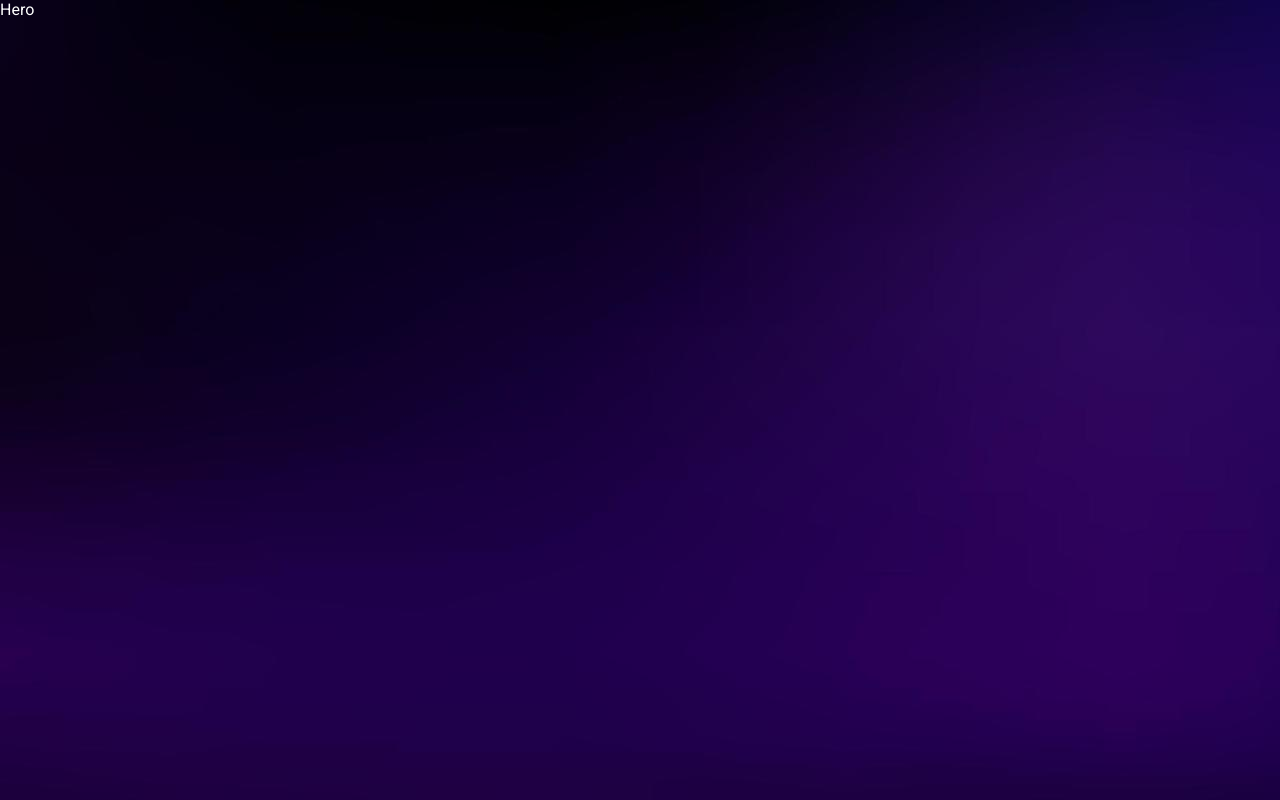
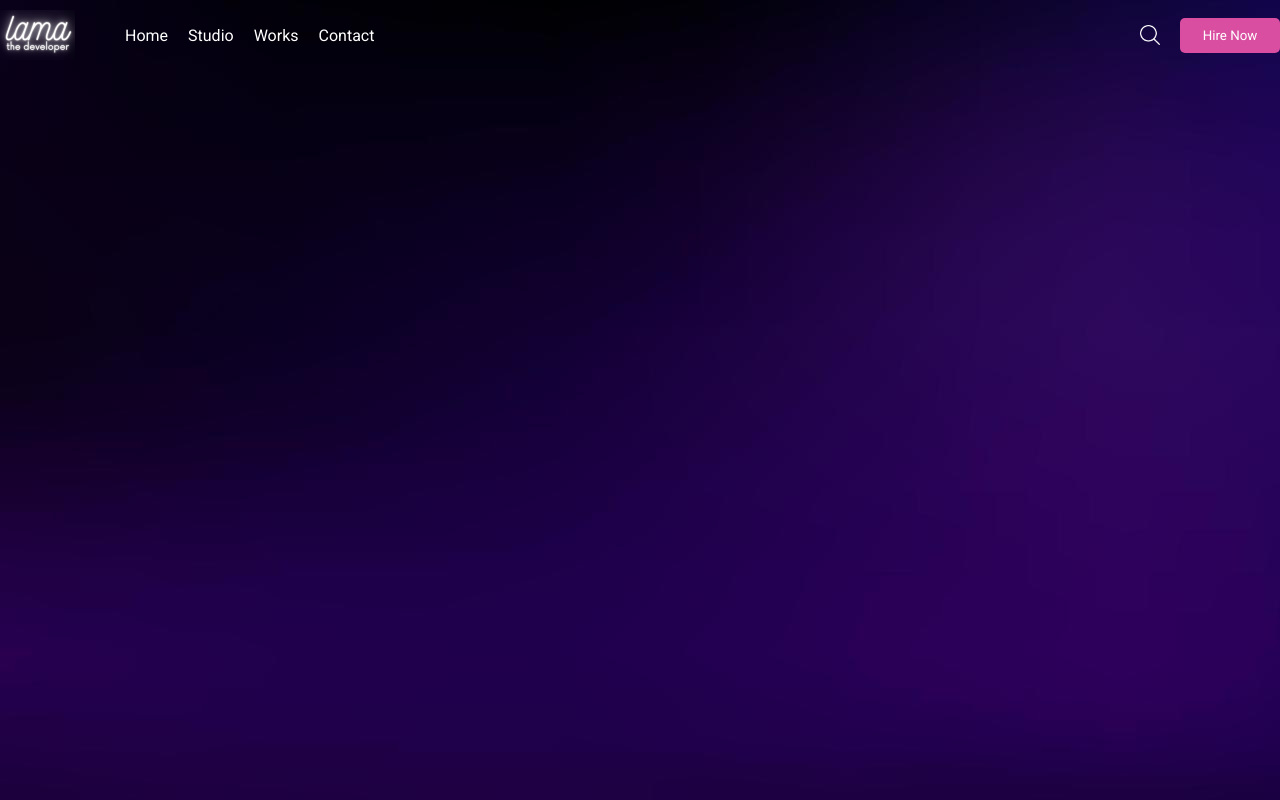
Before and after one commit to abdelilahnaciri/portfolio-beta, a React (Vite) app: page / in a window 1280 px wide. Built offline with nearby package versions, Linux system fonts and the light colour scheme.

Commit message:
create navbar

```diff
--- a/src/components/Hero.jsx
+++ b/src/components/Hero.jsx
@@ -1,5 +1,6 @@
 import React from "react";
 import styled from "styled-components";
+import Navbar from "./Navbar";
 
 const Section = styled.div`
   height: 100vh;
@@ -7,7 +8,11 @@
 `;
 
 const Hero = () => {
-  return <Section>Hero</Section>;
+  return (
+    <Section>
+      <Navbar />
+    </Section>
+  );
 };
 
 export default Hero;
--- /dev/null
+++ b/src/components/Navbar.jsx
@@ -0,0 +1,77 @@
+import React from "react";
+import styled from "styled-components";
+
+const Section = styled.div`
+  display: flex;
+  justify-content: center;
+`;
+
+const Conatiner = styled.div`
+  width: 1400px;
+  display: flex;
+  justify-content: space-between;
+  align-items: center;
+  padding: 10px 0px;
+`;
+
+const Links = styled.div`
+  display: flex;
+  align-items: center;
+  gap: 50px;
+`;
+
+const Logo = styled.img`
+  height: 50px;
+`;
+
+const List = styled.ul`
+  display: flex;
+  gap: 20px;
+  list-style: none;
+`;
+
+const ListItem = styled.li`
+  cursor: pointer;
+`;
+const Icons = styled.div`
+  display: flex;
+  align-items: center;
+  gap: 20px;
+`;
+const Icon = styled.img`
+  width: 20px;
+  cursor: pointer;
+`;
+const Button = styled.button`
+  width: 100px;
+  padding: 10px;
+  background-color: #da4ea2;
+  color: white;
+  border: none;
+  border-radius: 5px;
+  cursor: pointer;
+`;
+
+const Navbar = () => {
+  return (
+    <Section>
+      <Conatiner>
+        <Links>
+          <Logo src="./img/logo.png" />
+          <List>
+            <ListItem>Home</ListItem>
+            <ListItem>Studio</ListItem>
+            <ListItem>Works</ListItem>
+            <ListItem>Contact</ListItem>
+          </List>
+        </Links>
+        <Icons>
+          <Icon src="./img/search.png" />
+          <Button>Hire Now</Button>
+        </Icons>
+      </Conatiner>
+    </Section>
+  );
+};
+
+export default Navbar;
```
